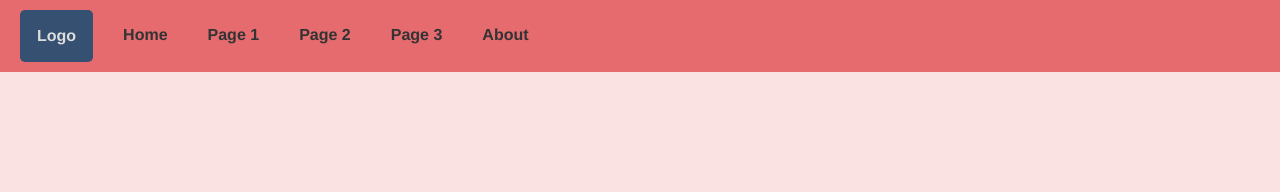
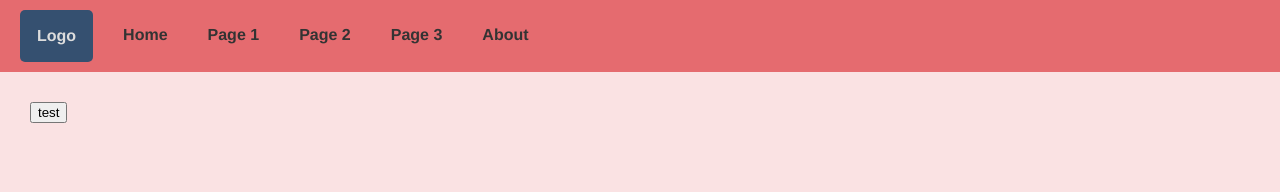
Before and after one commit to Powarox/Front-SncfDataviz, a Vue app: page /Page2 in a window 1280 px wide. Shown: the top 192 px of the page. Built offline with nearby package versions, Linux system fonts and the light colour scheme; no server answers.

Commit message:
Get Data from API

```diff
--- a/src/views/Page2.vue
+++ b/src/views/Page2.vue
@@ -1,7 +1,8 @@
 <template>
     <div id="Page2">
         <section class='test'>
-
+            <div v-if="loading">Chargement...</div>
+            <button @click="test()">test</button>
         </section>
     </div>
 </template>
@@ -15,21 +16,50 @@
             return {
                 info: null,
                 loading: true,
-                errored: false
+                errored: false,
+
+                data: {},
+            }
+        },
+
+        methods: {
+            test(){
+                let result = {};
+                let count = 0;
+                let tmp = '';
+
+                for(let i in this.data){
+                    let date = this.data[i]['date'];
+                    let spl = date.split('-');
+
+                    if(tmp === spl[0]){
+                        count += this.data[i]['journees_perdues'];
+                    }
+                    else {
+                        if(tmp !== ''){
+                            result[tmp] = count;
+                        }
+                        count = this.data[i]['journees_perdues'];
+                        tmp = spl[0];
+                    }
+                }
+                console.log(result);
             }
         },
 
         mounted () {
-            // Get
+            // Get Mouvement sociaux
             axios
-                .get('https://data.sncf.com/api/records/1.0/search/?dataset=mouvements-sociaux-depuis-1994&q=&rows=5&sort=date')
+                .get('https://data.sncf.com/api/records/1.0/search/?dataset=mouvements-sociaux-depuis-1994&q=&rows=-1&sort=date')
                 .then(response => {
                     let results = response.data.records;
-                    console.log(results);
+                    let newTab = {};
 
                     for(let res in results){
-                        console.log(results[res].fields);
+                        newTab[res] = results[res].fields;
                     }
+                    this.data = newTab;
+                    // console.log(newTab);
 
                 })
                 .catch(error => {
```
